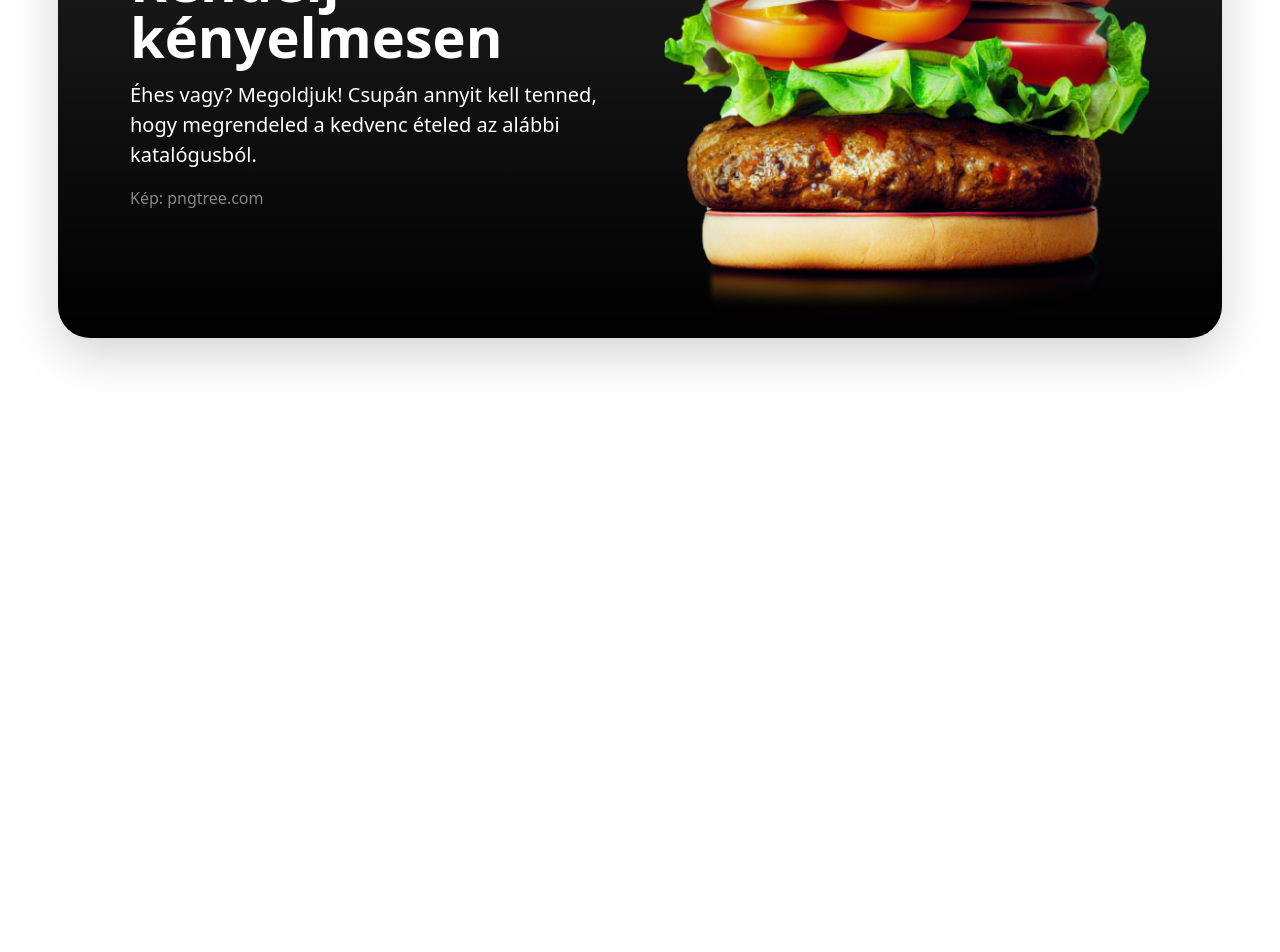
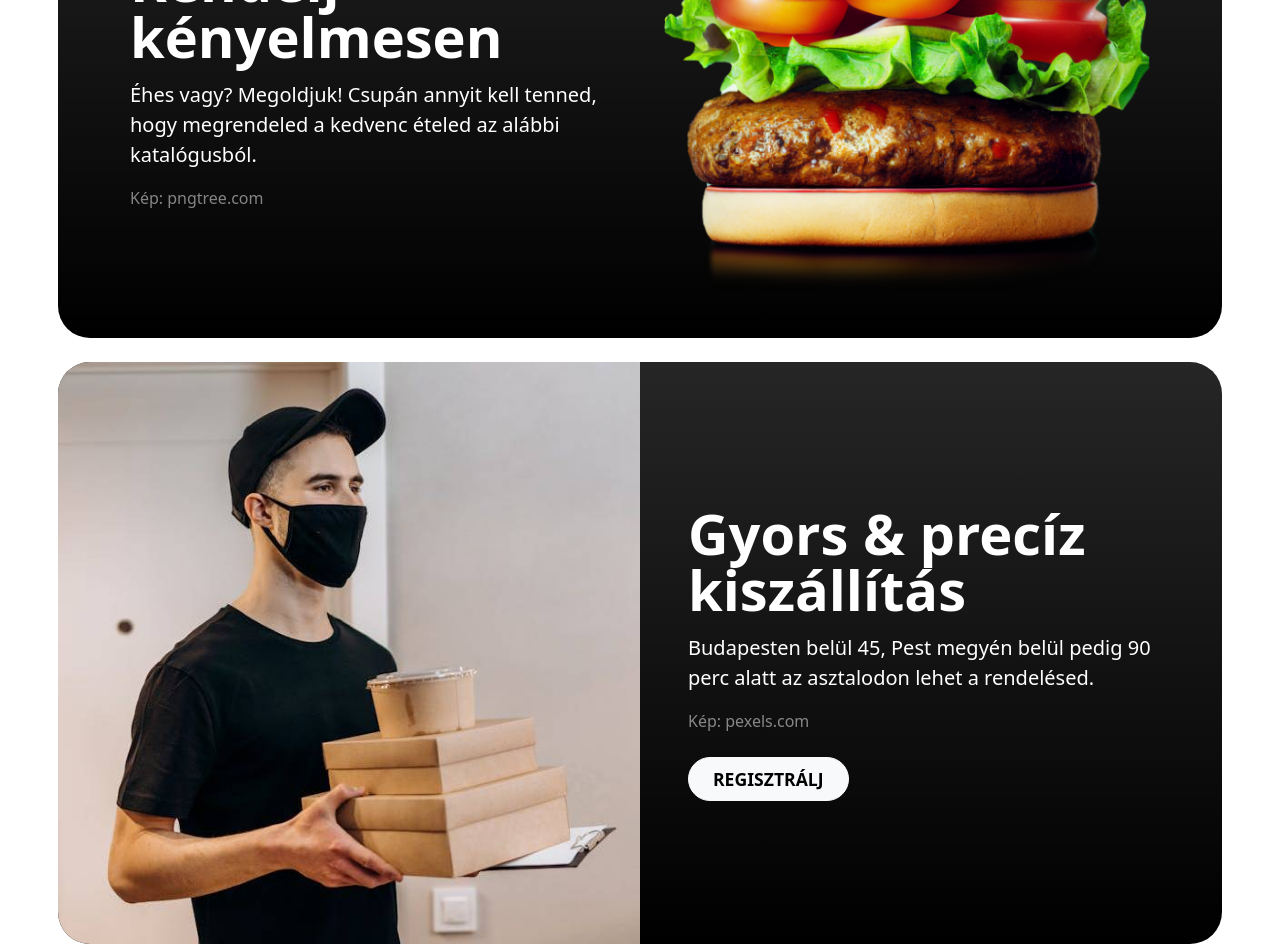
Before and after one commit to bombasztikus/Vizsgaremek, a Vue app in the folder frontend/: page / in a window 1280 px wide. Shown: the part 298-1250 px from the top of the page. Before the commit the page ends 800 px from the top, so only its background shows below. Built offline with nearby package versions, Linux system fonts and the light colour scheme; no server answers.

Commit message:
főoldal szépítgetések

```diff
--- a/frontend/src/views/HomeView.vue
+++ b/frontend/src/views/HomeView.vue
@@ -1,5 +1,6 @@
 <script setup lang="ts">
 import HeroImage from '@/assets/img/hero.png';
+import DeliveryAdImage from '@/assets/img/delivery_ad.jpg';
 import StoreSection from '@/components/store/StoreSection.vue';
 import { useMeals } from '@/composables/useMeals';
 
@@ -8,20 +9,45 @@ const meals = useMeals();
 
 <template>
     <main class="container-lg">
-        <section class="row flex-lg-row-reverse align-items-center g-5 py-4 px-5 bg-black bg-gradient text-white rounded-5 mt-md-4 mb-2 shadow-lg">
-            <div class="col-10 col-sm-8 col-lg-6 mx-auto d-none d-lg-flex">
+        <section class="row flex-lg-row-reverse align-items-center g-5 py-5 px-5 bg-black bg-gradient text-white mt-lg-4 mb-2 ad">
+            <div class="col-10 col-sm-8 col-lg-6 mx-auto d-none d-lg-flex my-auto">
                 <img :src="HeroImage" class="d-block mx-lg-auto img-fluid" alt="" width="500" height="500">
             </div>
             <div class="col-lg-6 text-lg-start text-center">
                 <h1 class="display-4 fw-bold lh-1 mb-3 text-glow">Rendelj kényelmesen</h1>
-                <p class="lead">Éhes vagy? Megoldjuk! Csupán annyit kell tenned, hogy megrendeled a kedvenc ételed az
-                    alábbi katalógusból.</p>
-                <p class="lead text-white-50 fs-6">Kép: pngtree.com</p>
+                <p class="lead mb-0 mb-lg-3">Éhes vagy? Megoldjuk! Csupán annyit kell tenned, hogy megrendeled a kedvenc ételed az alábbi katalógusból.</p>
+                <p class="lead text-white-50 fs-6 d-lg-inline-block d-none">Kép: pngtree.com</p>
             </div>
         </section>
         <StoreSection :meals="meals.MENU" title="Menük" v-if="meals.MENU.length > 0" />
         <StoreSection :meals="meals.FOOD" title="Ételek" v-if="meals.FOOD.length > 0" />
+        <section class="row flex-lg-row-reverse align-items-center justify-content-center g-5 bg-black bg-gradient text-white mt-lg-4 my-2 overflow-hidden ad">
+            <div class="col-lg-6 text-lg-start text-center my-auto py-5 px-5">
+                <h1 class="display-4 fw-bold lh-1 mb-3 text-glow">Gyors & precíz kiszállítás</h1>
+                <p class="lead mb-0 mb-lg-3">Budapesten belül 45, Pest megyén belül pedig 90 perc alatt az asztalodon lehet a rendelésed.</p>
+                <p class="lead text-white-50 fs-6 d-lg-inline-block d-none mb-0">Kép: pexels.com</p>
+                <RouterLink :to="{ name: 'register' }" class="btn btn-light d-block rounded-pill mt-4 fw-bold btn-cta px-4 py-2 mx-auto mx-lg-0">REGISZTRÁLJ</RouterLink>
+            </div>
+            <img :src="DeliveryAdImage" class="object-fit-cover col-10 col-sm-8 col-lg-6 d-none d-lg-block p-0 m-0 img-fluid" alt="">
+        </section>
         <StoreSection :meals="meals.BEVERAGE" title="Italok" v-if="meals.BEVERAGE.length > 0" />
         <StoreSection :meals="meals.DESSERT" title="Desszertek" v-if="meals.DESSERT.length > 0" />
     </main>
 </template>
+
+<style>
+  .ad {
+    border-radius: 2rem;
+  }
+
+  .btn-cta {
+    width: fit-content;
+    font-size: 1.1rem;
+  }
+
+  @media (max-width: 992px) {
+    .ad {
+      border-radius: 0;
+    }
+  }
+</style>
```
Also changed, not shown: frontend/src/assets/img/delivery_ad.jpg (added), frontend/src/assets/img/food_ad.png (added).
